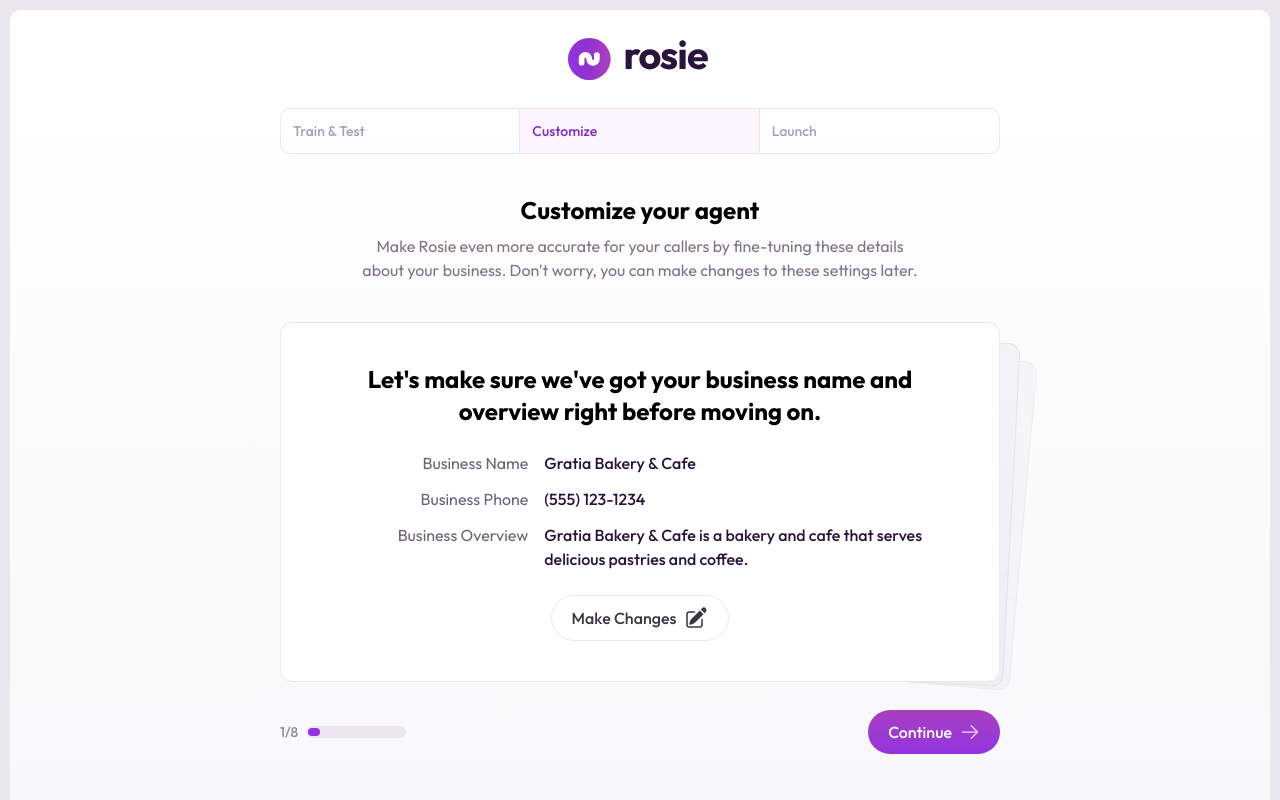
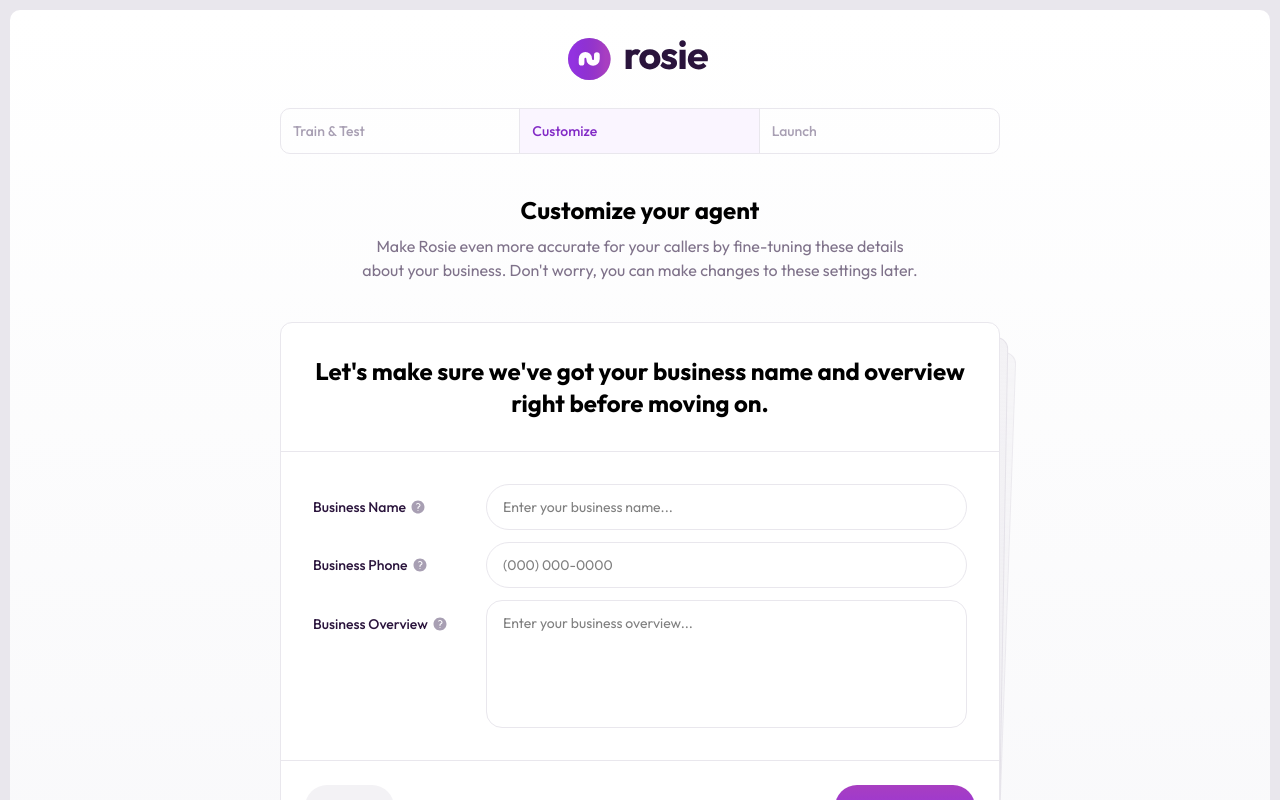
Before and after one commit to fbrill/rosie-onboarding-animations, a Next.js app: page / in a window 1280 px wide. Both pictures are taken after a click on the button "Make Changes". Shown: the top 800 px of the page. Built offline with nearby package versions, Linux system fonts and the light colour scheme.

Commit message:
animate card openeing

```diff
--- a/package.json
+++ b/package.json
@@ -10,6 +10,7 @@
   },
   "dependencies": {
     "@heroicons/react": "^2.2.0",
+    "motion": "^12.18.1",
     "next": "15.3.4",
     "react": "^19.0.0",
     "react-dom": "^19.0.0"
--- a/src/pages/index.js
+++ b/src/pages/index.js
@@ -1,6 +1,16 @@
-import { ArrowRightIcon, PencilSquareIcon } from "@heroicons/react/24/solid"
+import { useState } from "react"
+import {
+  ArrowRightIcon,
+  InformationCircleIcon,
+  PencilSquareIcon,
+  QuestionMarkCircleIcon,
+} from "@heroicons/react/24/solid"
+import { classNames } from "@/utils"
+import { AnimatePresence, motion } from "motion/react"
 
 export default function GuidedSetUp() {
+  const [inEditMode, setInEditMode] = useState(false)
+
   return (
     <div className="bg-gray-200 p-2.5 min-h-screen">
       <div className="bg-gradient-to-b from-white to-gray-50 rounded-[10px] p-7 min-h-[calc(100vh-20px)]">
@@ -31,63 +41,175 @@
           </div>
 
           {/* Cards */}
-          <div className="relative">
-            <div className="bg-white flex flex-col gap-6 rounded-xl p-10 border border-gray-200 relative z-10">
+          <AnimatePresence mode="popLayout">
+            <motion.div
+              layout
+              transition={{ type: "tween", duration: 0.25 }}
+              className="relative"
+            >
+              <div className="bg-white flex flex-col rounded-xl border border-gray-200 z-10 relative">
+                {/* Card header */}
+                <div
+                  className={classNames(
+                    "p-8",
+                    inEditMode ? "border-b border-gray-200" : "border-none",
+                  )}
+                >
                   <h3 className="text-2xl font-bold text-center">
-                Let's make sure we've got your business name and overview right
-                before moving on.
+                    Let&apos;s make sure we&apos;ve got your business name and
+                    overview right before moving on.
                   </h3>
-              <div className="min-h-28 flex items-center justify-center flex-col gap-3">
-                <div className="flex gap-4 w-full">
-                  <p className="w-1/3 text-gray-800 text-right">
-                    Business Name
-                  </p>
-                  <p className="w-2/3 text-black font-medium">
-                    Gratia Bakery & Cafe
-                  </p>
-                </div>
-                <div className="flex gap-4 w-full">
-                  <p className="w-1/3 text-gray-800 text-right">
-                    Business Phone
-                  </p>
-                  <p className="w-2/3 text-black font-medium">(555) 123-1234</p>
-                </div>
-                <div className="flex gap-4 w-full">
-                  <p className="w-1/3 text-gray-800 text-right">
-                    Business Overview
-                  </p>
-                  <p className="w-2/3 text-black font-medium">
-                    Gratia Bakery & Cafe is a bakery and cafe that serves
-                    delicious pastries and coffee.
-                  </p>
-                </div>
-              </div>
-              <div className="flex justify-center">
-                <button className="bg-white border border-gray-200 rounded-full px-5 py-2.5 text-gray-950 font-medium flex items-center gap-2">
-                  Make Changes <PencilSquareIcon className="size-6" />
-                </button>
-              </div>
                 </div>
 
+                {inEditMode ? (
+                  <CardEdit setInEditMode={setInEditMode} />
+                ) : (
+                  <CardPreview setInEditMode={setInEditMode} />
+                )}
+              </div>
               {/* X Shape - Top */}
-            <div className="absolute rounded-xl p-10 border border-gray-300/50 -right-3 top-3 flex flex-col items-center h-[calc(100%-16px)] bg-gradient-to-b from-gray-100 to-gray-200/50 w-1/2 rotate-[3deg] z-[1] ani" />
-            <div className="absolute rounded-xl p-10 border border-gray-300/50 -right-6 top-6 flex flex-col items-center h-[calc(100%-30px)] bg-gradient-to-b from-gray-100 to-gray-200/50 w-1/2 rotate-[5deg] z-0 opacity-70 ani" />
-          </div>
+              <motion.div
+                layout
+                transition={{ type: "tween", duration: 0.25 }}
+                className={classNames(
+                  "absolute rounded-xl p-10 border border-gray-300/50 top-3 flex flex-col items-center bg-gradient-to-b from-gray-100 to-gray-200/50 w-1/2 z-[1]",
+                  inEditMode
+                    ? "rotate-[1deg] -right-1 h-[calc(100%-99px)]"
+                    : "rotate-[3deg] -right-3 h-[calc(100%-89px)]",
+                )}
+              />
+              <motion.div
+                layout
+                transition={{ type: "tween", duration: 0.25 }}
+                className={classNames(
+                  "absolute rounded-xl p-10 border border-gray-300/50 top-6 flex flex-col items-center bg-gradient-to-b from-gray-100 to-gray-200/50 w-1/2  z-0 opacity-70",
+                  inEditMode
+                    ? "rotate-[2deg] -right-2 h-[calc(100%-113px)]"
+                    : "rotate-[5deg] -right-6 h-[calc(100%-103px)]",
+                )}
+              />
 
               {/* Step Footer */}
-          <div className="flex justify-between my-7">
+              <div className="flex justify-between my-7 h-11">
                 <div className="flex items-center gap-2">
                   <p className="text-gray-600 text-sm font-medium">1/8</p>
                   <div className="bg-gray-200 rounded-full p-0.5 w-[100px]">
                     <div className="bg-purple-600 w-3 h-2 rounded-full" />
                   </div>
                 </div>
-            <button className="bg-gradient-to-b from-[#A83FC1] to-[#9332DF] text-white rounded-full px-5 py-2.5 font-medium flex items-center gap-2">
-              Continue <ArrowRightIcon className="size-5 text-purple-200" />
+                {!inEditMode && (
+                  <button className="bg-gradient-to-b from-[#E66464]/25 bg-purple-600 hover:bg-purple-800 text-white rounded-full px-5 py-2.5 font-medium flex items-center gap-2 ani cursor-pointer">
+                    Continue{" "}
+                    <ArrowRightIcon className="size-5 text-purple-200" />
                   </button>
+                )}
               </div>
+            </motion.div>
+          </AnimatePresence>
         </div>
       </div>
     </div>
   )
 }
+
+const CardPreview = ({ setInEditMode }) => {
+  return (
+    <>
+      {/* Card body - Preview */}
+      <div className="min-h-28 flex items-center justify-center flex-col gap-3 px-8 py-5">
+        <div className="flex gap-4 w-full">
+          <p className="w-1/3 text-gray-800 text-right">Business Name</p>
+          <p className="w-2/3 text-black font-medium">Gratia Bakery & Cafe</p>
+        </div>
+        <div className="flex gap-4 w-full">
+          <p className="w-1/3 text-gray-800 text-right">Business Phone</p>
+          <p className="w-2/3 text-black font-medium">(555) 123-1234</p>
+        </div>
+        <div className="flex gap-4 w-full">
+          <p className="w-1/3 text-gray-800 text-right">Business Overview</p>
+          <p className="w-2/3 text-black font-medium">
+            Gratia Bakery & Cafe is a bakery and cafe that serves delicious
+            pastries and coffee.
+          </p>
+        </div>
+      </div>
+
+      {/* Card footer - Preview */}
+      <div className="flex justify-center px-8 pb-8">
+        <button
+          onClick={() => setInEditMode(true)}
+          className="bg-white hover:bg-gray-100 border border-gray-200 rounded-full px-5 py-2.5 text-gray-950 font-medium flex items-center gap-2 ani cursor-pointer"
+        >
+          Make Changes <PencilSquareIcon className="size-6" />
+        </button>
+      </div>
+    </>
+  )
+}
+
+const CardEdit = ({ setInEditMode }) => {
+  return (
+    <>
+      <div className="p-8">
+        <div className="flex flex-col gap-3">
+          <div className="flex gap-5">
+            <div className="flex items-center gap-1 w-52">
+              <p className="text-black text-sm font-medium">Business Name</p>
+              <QuestionMarkCircleIcon className="size-4 text-gray-500" />
+            </div>
+            <div className="flex items-center gap-2 w-full">
+              <input
+                type="text"
+                className="w-full border border-gray-200 rounded-full py-3 px-4 text-sm focus:outline-none"
+                placeholder="Enter your business name..."
+              />
+            </div>
+          </div>
+          <div className="flex gap-5">
+            <div className="flex items-center gap-1 w-52">
+              <p className="text-black text-sm font-medium">Business Phone</p>
+              <QuestionMarkCircleIcon className="size-4 text-gray-500" />
+            </div>
+            <div className="flex items-center gap-2 w-full">
+              <input
+                type="text"
+                className="w-full border border-gray-200 rounded-full py-3 px-4 text-sm focus:outline-none"
+                placeholder="(000) 000-0000"
+              />
+            </div>
+          </div>
+          <div className="flex gap-5 items-start">
+            <div className="flex items-center gap-1 w-52 h-12">
+              <p className="text-black text-sm font-medium">
+                Business Overview
+              </p>
+              <QuestionMarkCircleIcon className="size-4 text-gray-500" />
+            </div>
+            <div className="flex items-center gap-2 w-full">
+              <textarea
+                className="w-full border border-gray-200 rounded-2xl  py-3 px-4 text-sm focus:outline-none h-32 resize-none"
+                placeholder="Enter your business overview..."
+              />
+            </div>
+          </div>
+        </div>
+      </div>
+
+      {/* Card footer - Edit Mode */}
+      <div className="flex justify-between p-6 border-t border-gray-200">
+        <button
+          onClick={() => setInEditMode(false)}
+          className="bg-gray-100 rounded-full px-5 py-2.5 text-gray-950 font-medium flex items-center gap-2 hover:bg-gray-200 ani cursor-pointer"
+        >
+          Cancel
+        </button>
+        <button
+          onClick={() => setInEditMode(false)}
+          className="bg-gradient-to-b from-[#E66464]/25 bg-purple-600 hover:bg-purple-800 text-white rounded-full px-5 py-2.5 font-medium flex items-center gap-2 ani cursor-pointer"
+        >
+          Save Changes
+        </button>
+      </div>
+    </>
+  )
+}
--- /dev/null
+++ b/src/utils/index.js
@@ -0,0 +1,3 @@
+export function classNames(...classes) {
+  return classes.filter(Boolean).join(" ");
+}
```
Also changed, not shown: 1 other file (tests, documents, lock files or other folders). Lines whose indentation alone changed are shown as unchanged.
